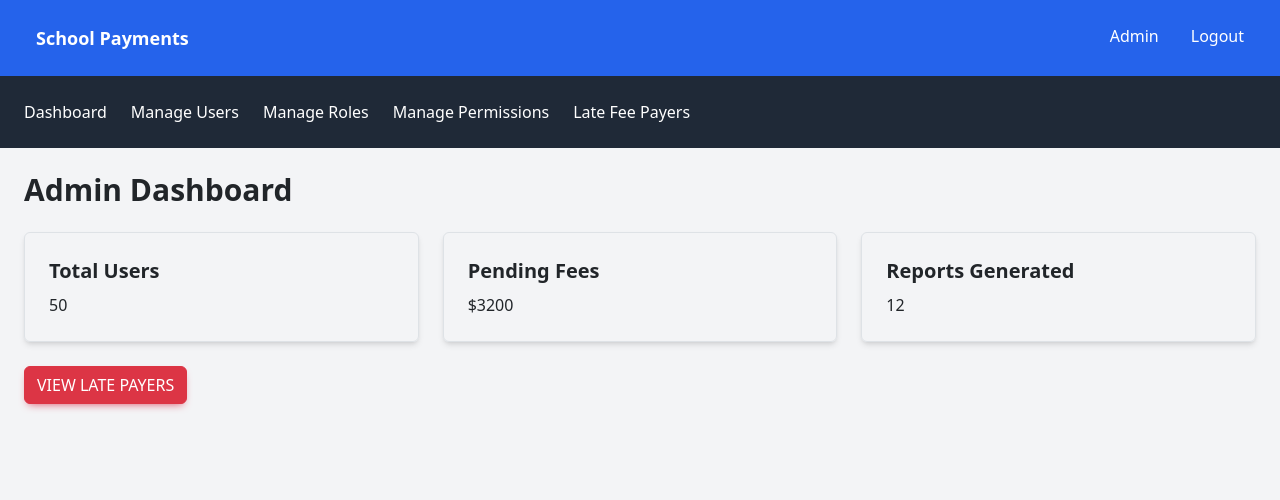
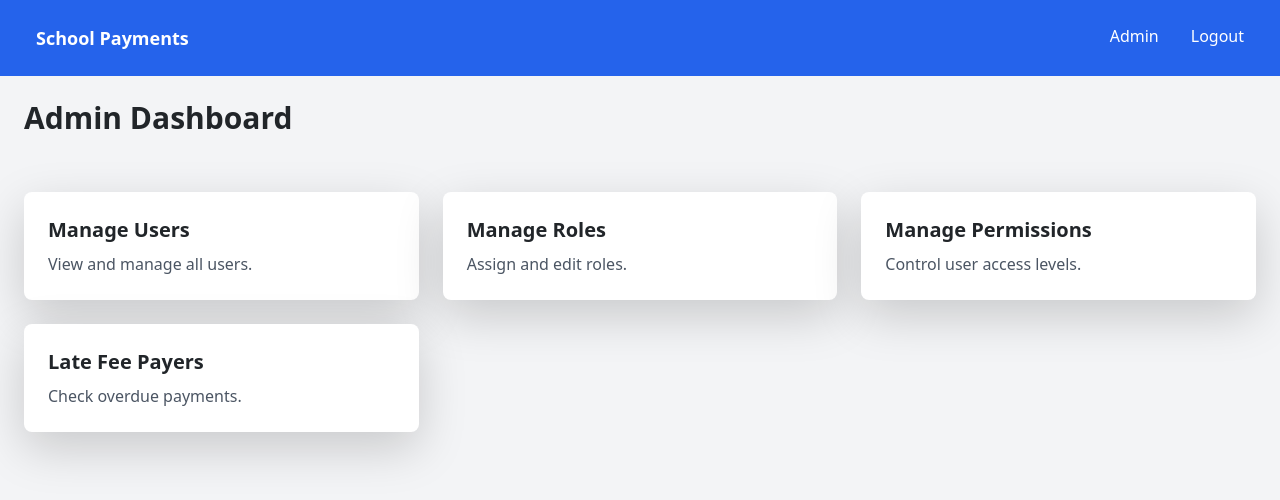
Before and after one commit to Strauss66/payment-platform, a React (Create React App) app in the folder frontend/: page /admin/dashboard in a window 1280 px wide. Shown: the top 500 px of the page. Built offline with nearby package versions, Linux system fonts and the light colour scheme; sample sign-in values are in the browser's storage; what @react-pdf/renderer would draw is missing.

Commit message:
Refactor Admin Dashboard to use navigation panels for user management; improve layout and interactivity

```diff
--- a/frontend/src/pages/Admin/AdminDashboard.jsx
+++ b/frontend/src/pages/Admin/AdminDashboard.jsx
@@ -1,32 +1,31 @@
 import React from "react";
-import Card from "../../components/common/Card";
-import { Link } from "react-router-dom";
-import AdminNav from "../Admin/AdminNav.jsx";  // Ensure path is correct
+import { useNavigate } from "react-router-dom";
 
 export default function AdminDashboard() {
-  const totalUsers = 50; // Placeholder, should be fetched from API
-  const pendingFees = 3200; // Placeholder
-  const reportsGenerated = 12; // Placeholder
+  const navigate = useNavigate();
+
+  const panels = [
+    { title: "Manage Users", link: "/admin/users", description: "View and manage all users." },
+    { title: "Manage Roles", link: "/admin/roles", description: "Assign and edit roles." },
+    { title: "Manage Permissions", link: "/admin/permissions", description: "Control user access levels." },
+    { title: "Late Fee Payers", link: "/admin/late-fee-payers", description: "Check overdue payments." },
+  ];
 
   return (
-    <div className="min-h-screen bg-gray-100">
-      <AdminNav />
-      <div className="p-6">
-        <h1 className="text-3xl font-bold mb-4">Admin Dashboard</h1>
+    <div className="min-h-screen bg-gray-100 p-6">
+      <h1 className="text-3xl font-bold mb-6">Admin Dashboard</h1>
 
-        {/* Dashboard Overview Cards */}
-        <div className="grid grid-cols-1 md:grid-cols-3 gap-4">
-          <Card title="Total Users" content={totalUsers} />
-          <Card title="Pending Fees" content={`$${pendingFees}`} />
-          <Card title="Reports Generated" content={reportsGenerated} />
-        </div>
-
-        {/* View Late Payers Button */}
-        <div className="mt-6">
-          <Link to="/admin/late-fee-payers" className="btn btn-danger">
-            View Late Payers
-          </Link>
-        </div>
+      <div className="grid grid-cols-1 md:grid-cols-2 lg:grid-cols-3 gap-6">
+        {panels.map((panel, index) => (
+          <div
+            key={index}
+            onClick={() => navigate(panel.link)}
+            className="cursor-pointer block bg-white p-6 rounded-lg shadow-lg hover:shadow-xl transition"
+          >
+            <h2 className="text-xl font-semibold mb-2">{panel.title}</h2>
+            <p className="text-gray-600">{panel.description}</p>
+          </div>
+        ))}
       </div>
     </div>
   );
```
